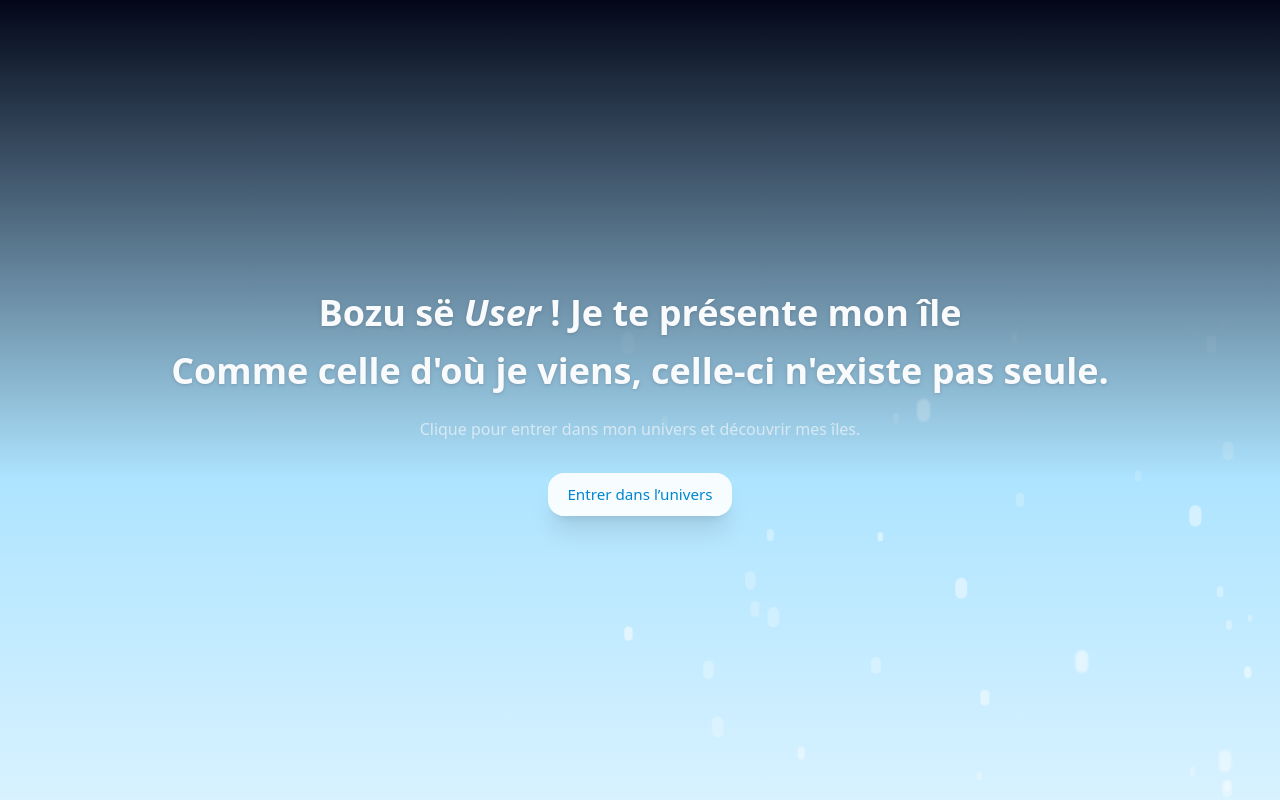
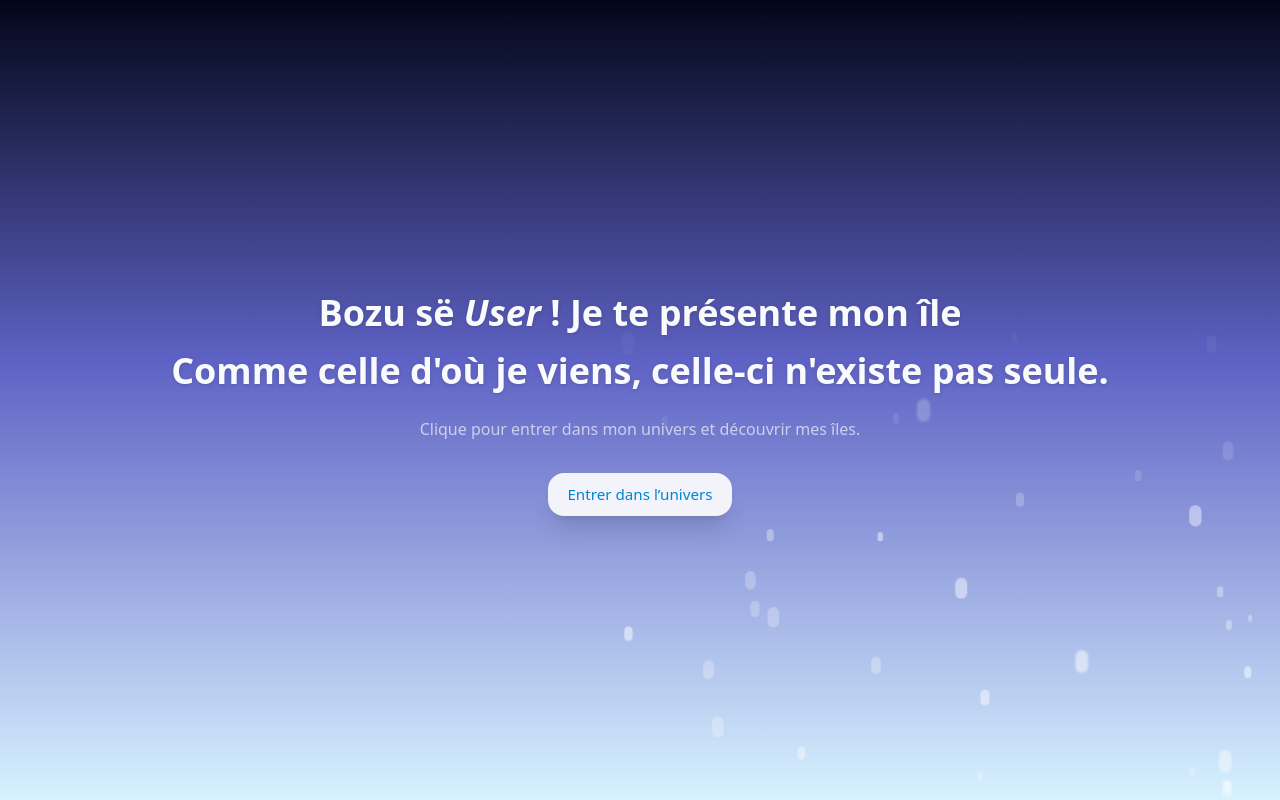
Before and after one commit to angelkae7/angele-kaloi-portfolio, a React (Vite) app: page / in a window 1280 px wide. Built offline with nearby package versions, Linux system fonts and the light colour scheme.

Commit message:
bg particules landingpage

```diff
--- a/src/components/LandingScreen.jsx
+++ b/src/components/LandingScreen.jsx
@@ -37,7 +37,7 @@ export default function LandingScreen({ onEnter }) {
       className="relative w-screen h-screen flex items-center justify-center text-slate-50 overflow-hidden"
       style={{
         background:
-          "linear-gradient(to bottom, #020618 0%, #aee4ff 60%, #d8f2ff 100%)",
+          "linear-gradient(to bottom, #020618 0%, #5E62C4 45%, #d8f2ff 100%)",
       }}
     >
       {/* Contenu */}
```
